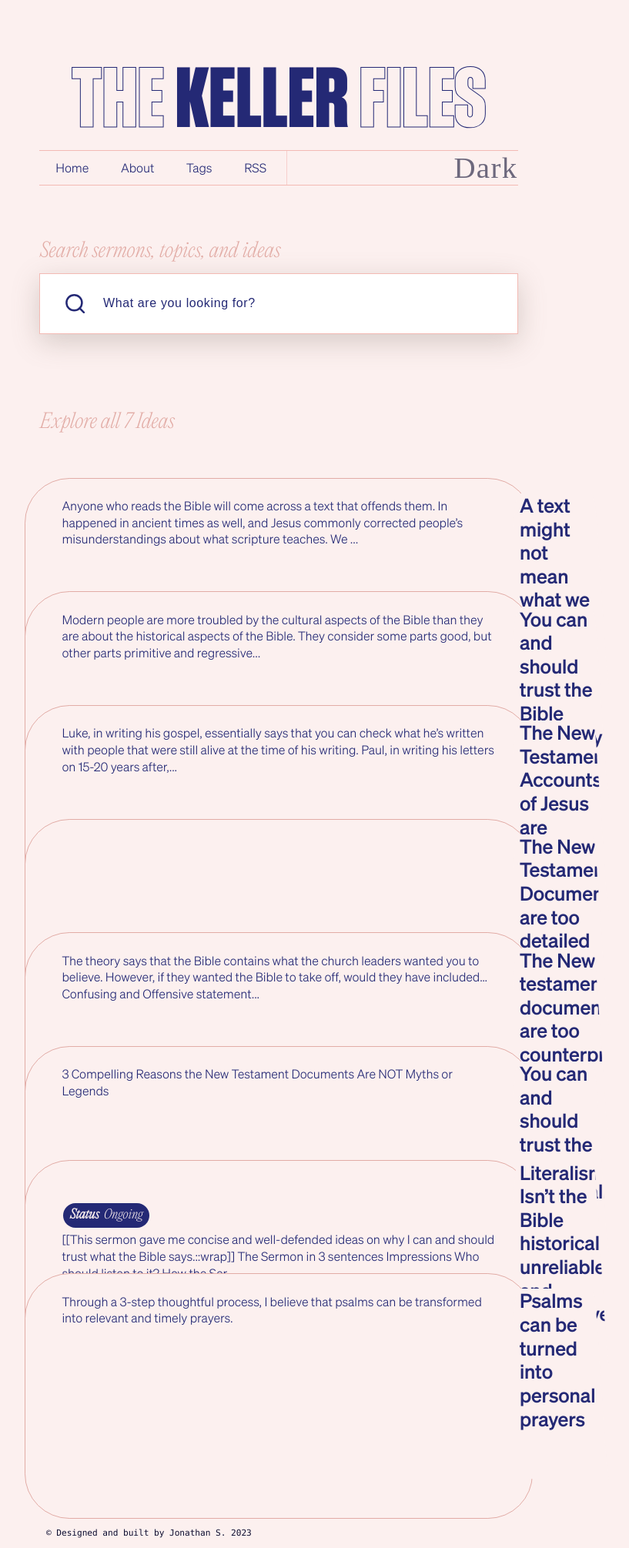
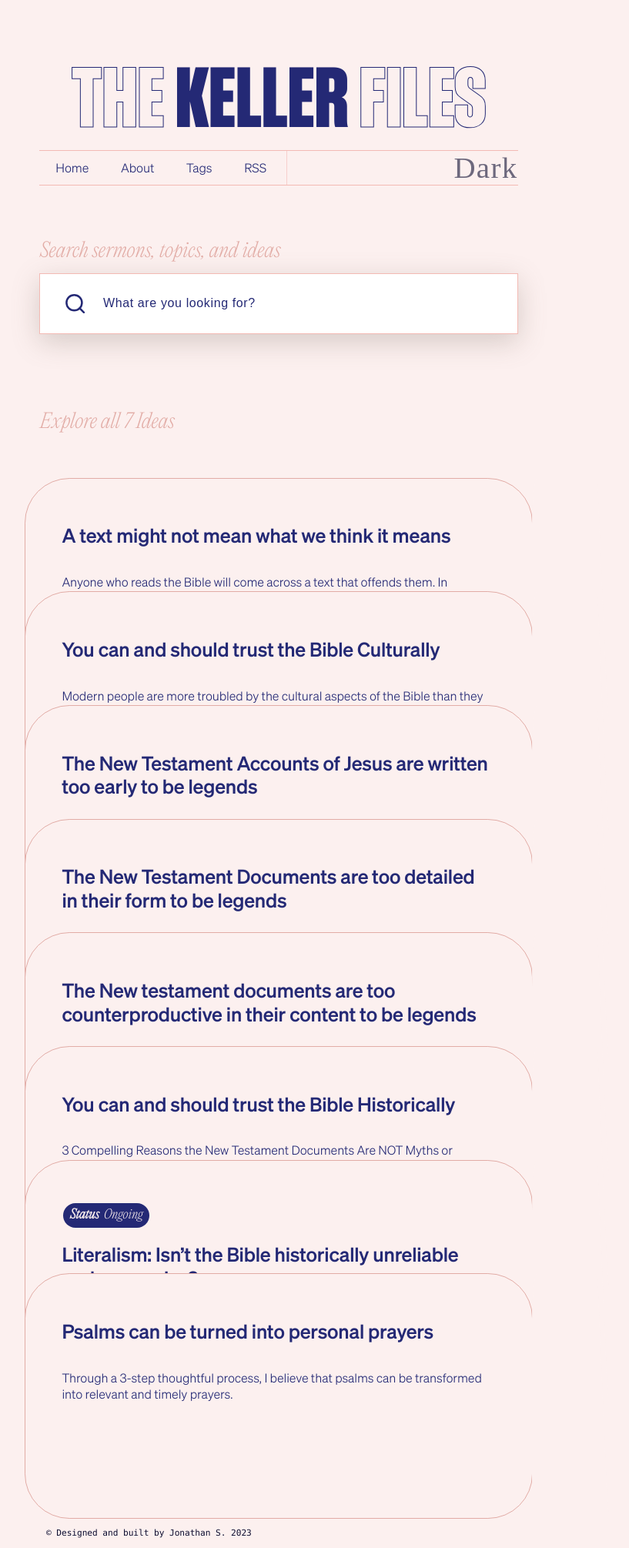
Before and after one commit to jsantiago611/keller-files-inverse, a Jekyll site: the page built from index.md, in a window 1280 px wide. Shown: the whole page at 77% size, without its empty margins (278-1095 px from the left). Built offline with Jekyll 4.4.1, drawn with Linux system fonts in a browser that asks for light colours; some web fonts are replaced.

Commit message:
Update Style.css

```diff
--- a/assets/css/Style.css
+++ b/assets/css/Style.css
@@ -2003,6 +2003,9 @@
     margin-top: 1.2ch;
     padding-right: 1rem;
 
+}
+
+.feed-title::after {
     background: var(--c-bg);
     content: "";
     position: absolute;
@@ -2018,7 +2021,6 @@
     right: -100px;
     top: 0;
     bottom: 0;
-}
 }
 
 .feed-title:hover {
```
